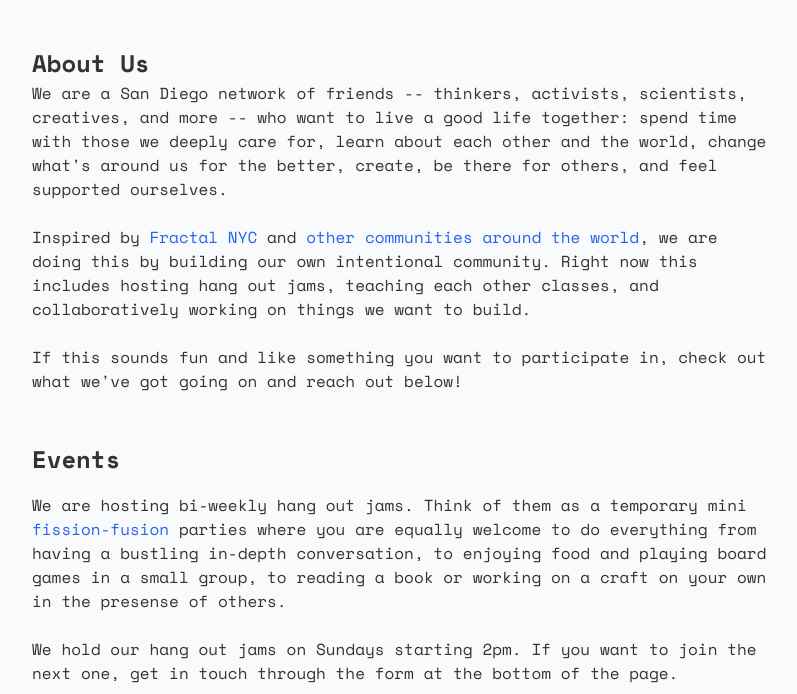
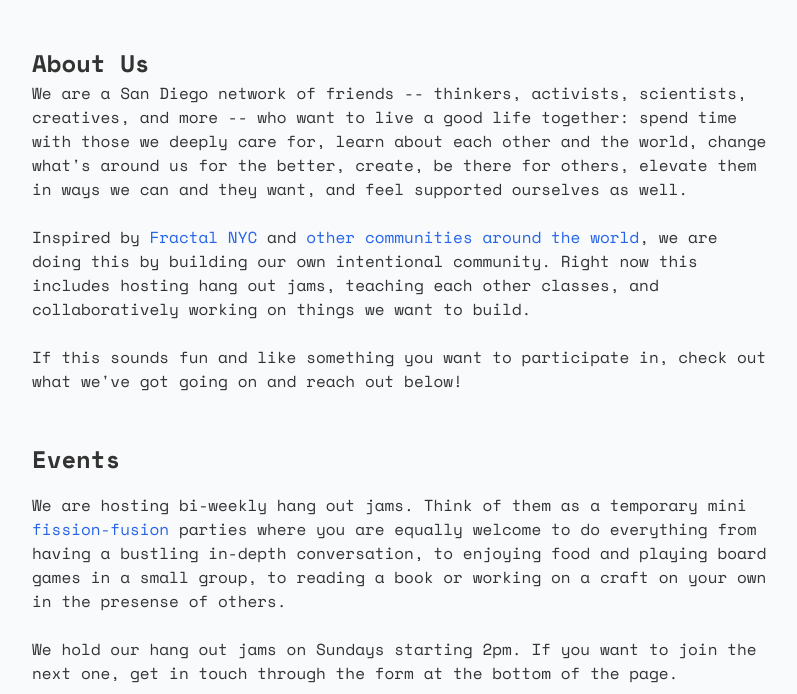
Before and after one commit to praxissandiego/praxissandiego.github.io, a plain HTML site: page index.html in a window 1280 px wide. Shown: the part 106-800 px from the top of the page, without its empty margins (240-1037 px from the left). Drawn offline with nearby package versions, Linux system fonts and the light colour scheme; no server answers.

Commit message:
Update index.html

```diff
--- a/index.html
+++ b/index.html
@@ -232,7 +232,7 @@
         <div class="section description">
           <h2>About Us</h2>
             <p>
-                We are a San Diego network of friends -- thinkers, activists, scientists, creatives, and more -- who want to live a good life together: spend time with those we deeply care for, learn about each other and the world, change what's around us for the better, create, be there for others, and feel supported ourselves.
+                We are a San Diego network of friends -- thinkers, activists, scientists, creatives, and more -- who want to live a good life together: spend time with those we deeply care for, learn about each other and the world, change what's around us for the better, create, be there for others, elevate them in ways we can and they want, and feel supported ourselves as well.
 
                 <br><br>
 
```
